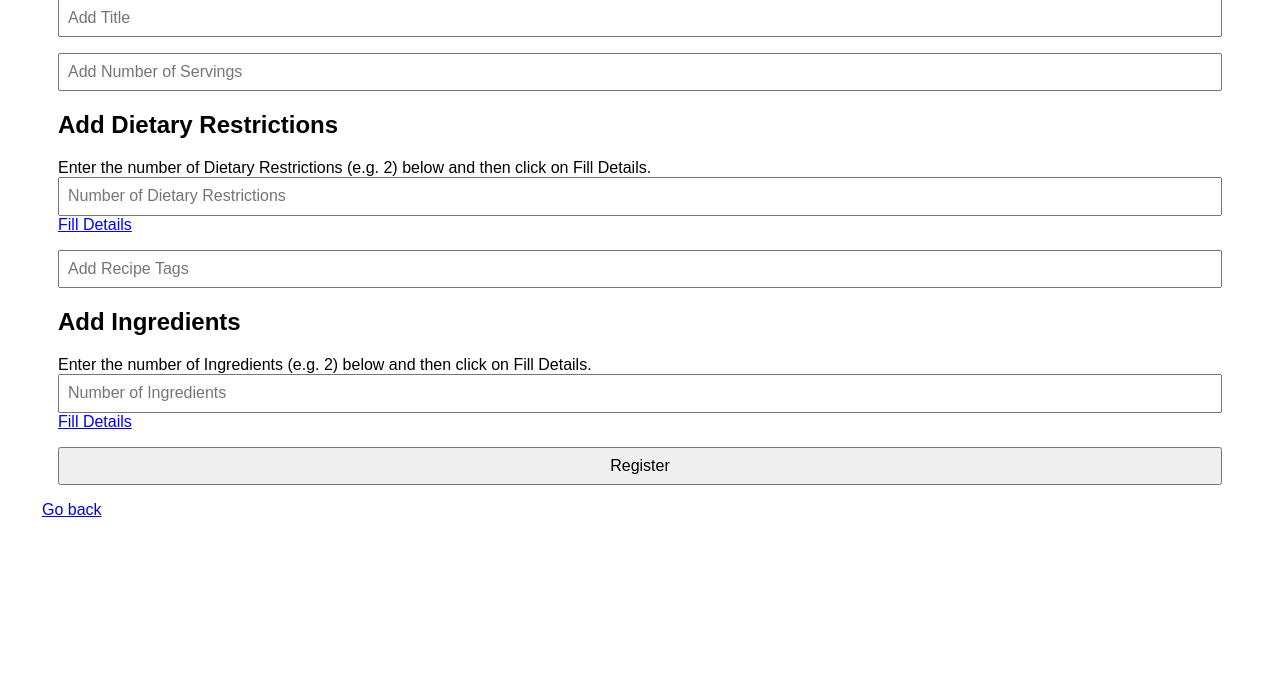
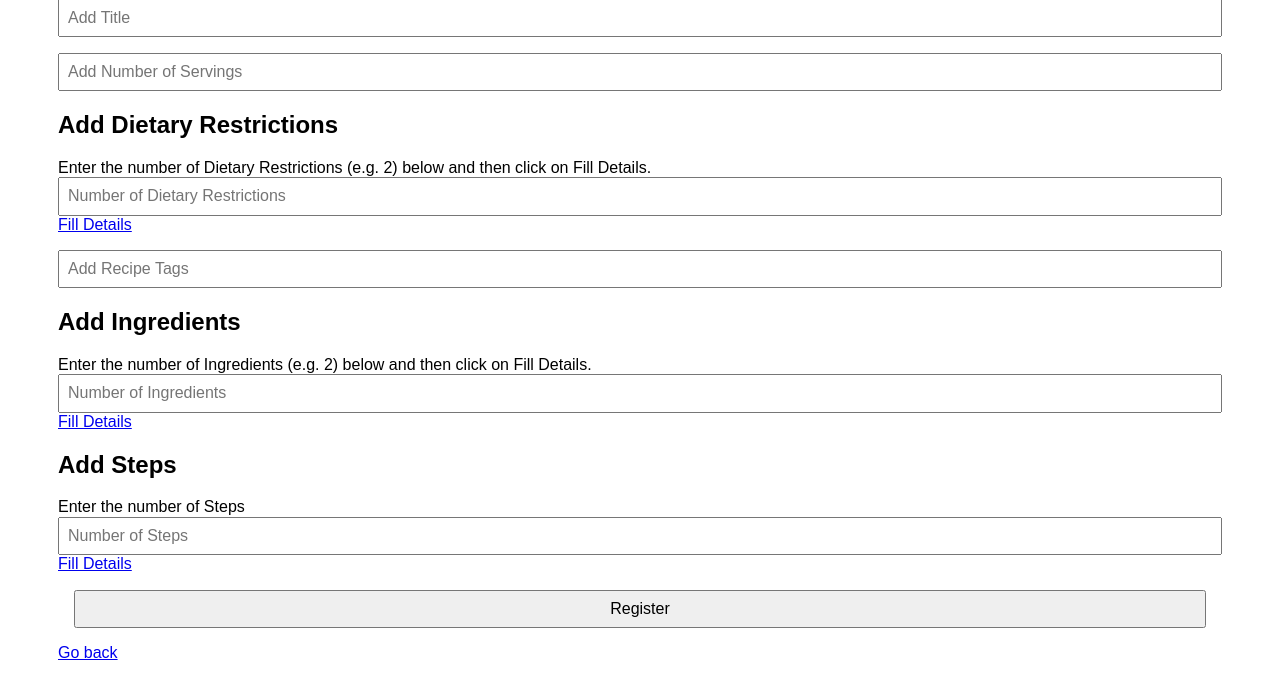
Before and after one commit to Waynel65/DB_Project, a Flask app: page /post_recipe in a window 1280 px wide. Shown: the part 107-800 px from the top of the page. Run offline with Flask 2, Linux system fonts and the light colour scheme; some libraries are stand-ins or nearby versions.

Commit message:
finish adding steps. Finish Create Recipe Page

```diff
--- a/recipe.py
+++ b/recipe.py
@@ -4,7 +4,6 @@ from app import app, conn
 @app.route('/post_recipe')
 def post_recipe():
     return render_template('create_recipe.html')
-
 
 @app.route('/create_recipe')
 def create_recipe():
@@ -20,11 +19,16 @@ def create_recipe():
 @app.route('/createRecipe', methods=['GET', 'POST'])
 def createRecipe():
     username = session['username']
-    #grabs information from the forms
     title = request.form['title']
     numServings = request.form['numServings']
     numDietRestr = request.form['numDietaryRestrictions']
     recipeTags = request.form['recipeTags']
+    numSteps = request.form['numSteps']
+    step_detail_map = dict()
+    for i in range(0, int(numSteps)):
+        curr_desc = "step_desc" + str(i)
+        step_detail_map[i] = [request.form[curr_desc]]
+
     restrictions_detail_map = dict()
     for i in range(0, int(numDietRestr)):
         curr_rst = "name_rst" + str(i);
@@ -68,13 +72,11 @@ def createRecipe():
             cursor.execute(ins, (currRecipeID, i))
             conn.commit()
 
-        ######## Ingredient Table #########
         # check if any of these ingredients are already found in the Ingredient DB.
         for key, val in ingr_detail_map.items():
             # ingr_detail_map looks like: key is 0 and value is ['strawberry', 'Gram', '3']
             # For each ingredient:
             # 1. Insert a new entry into Ingredient table if not already in DB.
-
             ######### Ingredient Table #########
             query = 'SELECT * FROM Ingredient WHERE iName = %s'
             cursor.execute(query, (val[0]))
@@ -93,17 +95,16 @@ def createRecipe():
                 ins = 'INSERT INTO Unit (unitName) VALUES (%s)'
                 cursor.execute(ins, (unitName))
 
+
+            # 2. Add an entry into RecipeIngredient Table
             ######### RecipeIngredient Table #########
-            # 2. Add an entry into RecipeIngredient Table
             ins = 'INSERT INTO RecipeIngredient (recipeID, iName, unitName, amount) VALUES (%s, %s, %s, %s)'
             cursor.execute(ins, (currRecipeID, ingredientName, val[1],int(val[2])))
             conn.commit()
 
 
         ###### Restrictions table ########
-        # TODO: FIX!!!!!!
         for key, val in restrictions_detail_map.items():
-            print(key, val)
             query = 'SELECT * FROM Ingredient WHERE iName = %s'
             cursor.execute(query, val[0])
             data = cursor.fetchone()
@@ -112,6 +113,13 @@ def createRecipe():
                 ins = 'INSERT INTO Restrictions (iName, restrictionDesc) VALUES (%s, %s)'
                 cursor.execute(ins, (val[0], val[1])) # TODO: pass in the actual value for restrictionDesc!!!
                 conn.commit()
+
+        ####### Step Table #########
+        for key, val in step_detail_map.items():
+            #  map = {0 : "Cut Chicken.", 1: "Bring the heat to medium", 2: "Put oil", }
+            ins = 'INSERT INTO Step (stepNo, recipeID, sDesc) VALUES (%s, %s, %s)'
+            cursor.execute(ins, (str(key), currRecipeID, val[0]))
+            conn.commit()
 
 
         cursor.close()
--- a/templates/create_recipe.html
+++ b/templates/create_recipe.html
@@ -89,14 +89,12 @@
 				container.removeChild(container.lastChild);
 			}
 			for (i = 0; i < number; i++) {
-				// 1. Append a node for iName
 				container.appendChild(document.createTextNode("Restriction #" + (i+1) + " Name"));
 				let input = document.createElement("input");
 				input.type = "text";
 				input.name = "name_rst" + i;
 				container.appendChild(input);
 				container.appendChild(document.createElement("br"));
-				// 1. Append a node for iName
 				container.appendChild(document.createTextNode("Restriction #" + (i+1) + " Description"));
 				let input2 = document.createElement("input");
 				input2.type = "text";
@@ -105,6 +103,23 @@
 				container.appendChild(document.createElement("br"));
 			}
 		}
+		function addStepFields(){
+			var number = document.getElementById("stp").value;
+			var container = document.getElementById("container_steps");
+			while (container.hasChildNodes()) {
+				container.removeChild(container.lastChild);
+			}
+			for (i = 0; i < number; i++) {
+				container.appendChild(document.createTextNode("Step #" + (i+1) + " Description: "));
+				let input = document.createElement("input");
+				input.type = "text";
+				input.name = "step_desc" + i;
+				container.appendChild(input);
+				container.appendChild(document.createElement("br"));
+			}
+		}
+
+
     </script>
 </head>
 <body>
@@ -133,6 +148,16 @@
     				 <div id="container"/>
 				</div>
 				</div>
+
+				<div>
+					<h2>Add Steps</h2>
+					<label>Enter the number of Steps </label>
+					<input placeholder="Number of Steps" type="text" id="stp" required name="numSteps" value="">
+					<a href="#" id="filldetails" onclick="addStepFields()">Fill Details</a>
+					<div id="container_steps"/>
+			   </div>
+
+
 				<div>
 					<input type="submit" value = Register />
 					{% if error %}
@@ -141,7 +166,7 @@
 				</div>
 			</form>
 		</div>
-		<div><a href="/">Go back</a></div>
+		<div><a href="/dashboard">Go back</a></div>
 	</div>
 </body>
 
```
